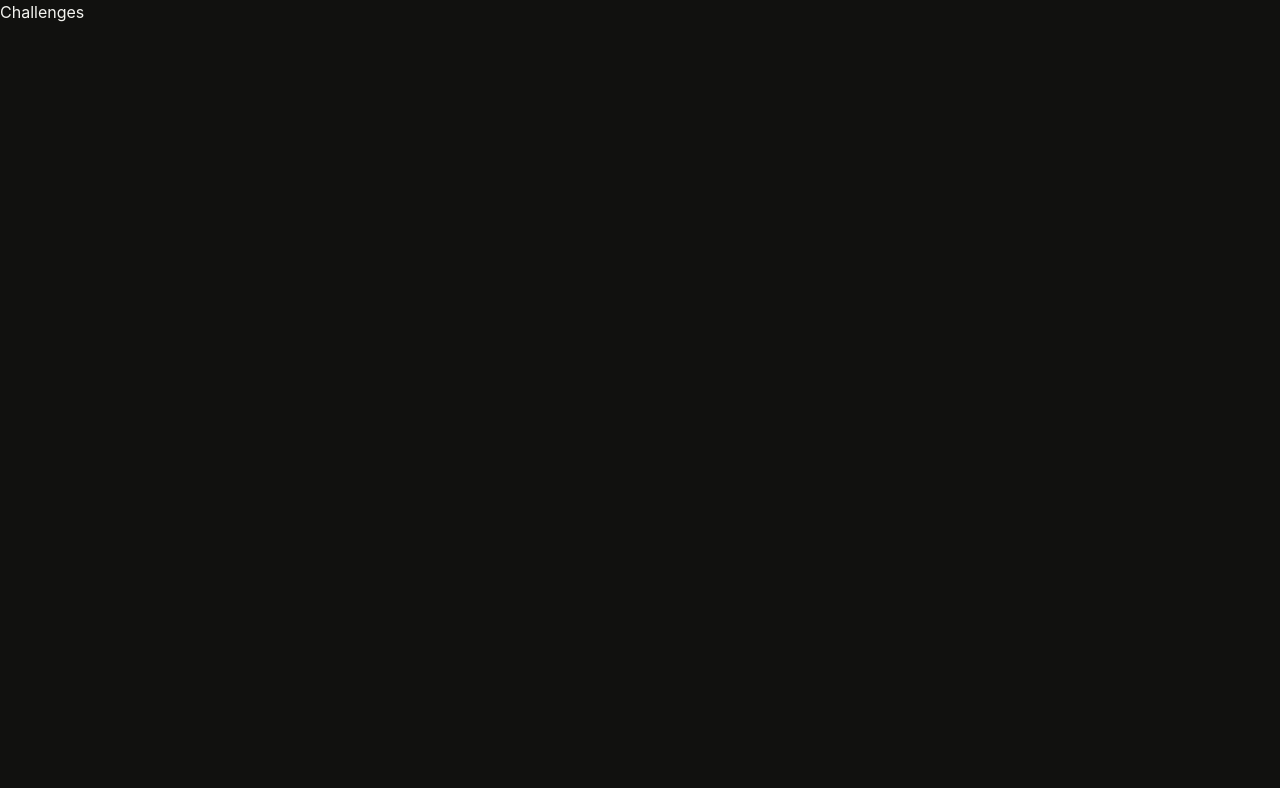
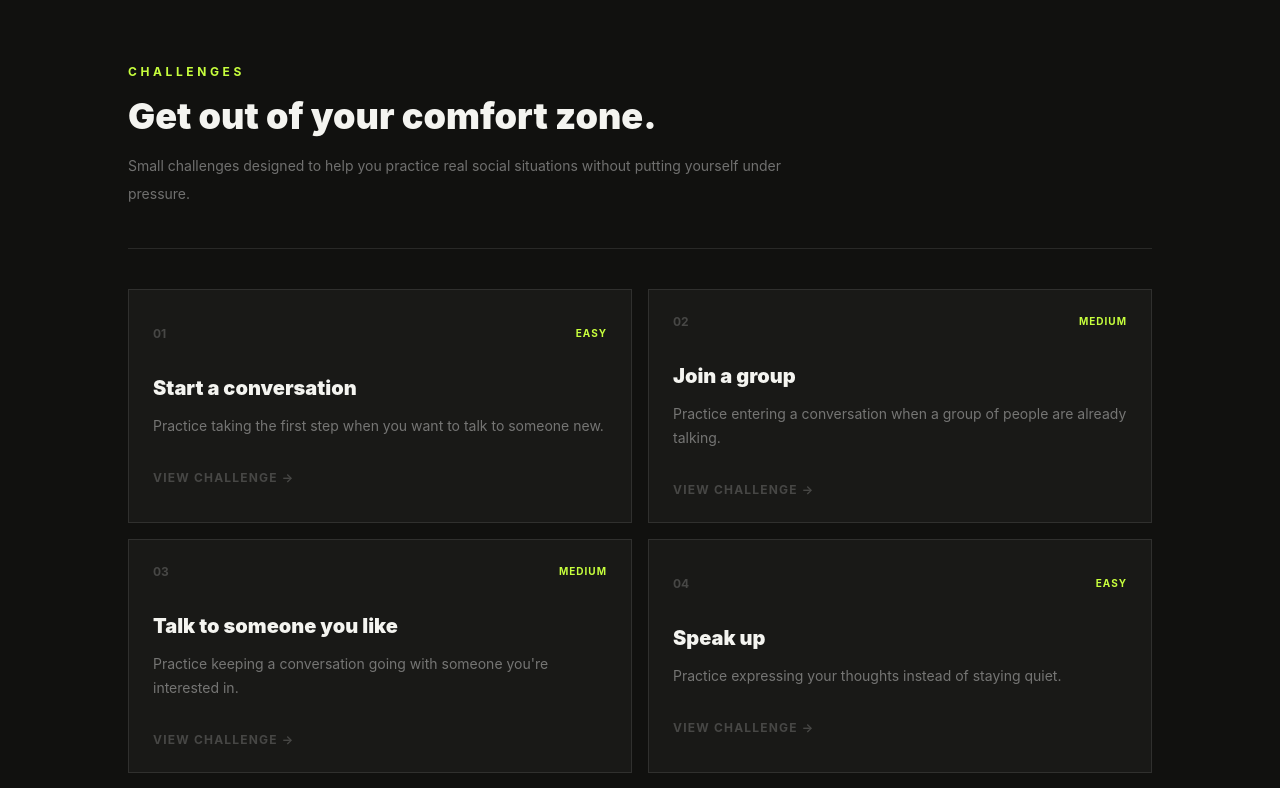
Before and after one commit to athmika2904/Talksy, a React (Vite) app in the folder client/: page /challenges in a window 1280 px wide. Shown: the top 788 px of the page. Built offline with nearby package versions, Linux system fonts and the light colour scheme.

Commit message:
Challenges UI implemented

```diff
--- a/client/src/App.tsx
+++ b/client/src/App.tsx
@@ -5,10 +5,7 @@ import ReplyCoach from "./pages/ReplyCoach";
 import PracticeSetup from "./pages/Practice/PracticeSetup";
 import PracticeChat from "./pages/Practice/PracticeChat";
 import PracticeFeedback from "./pages/Practice/PracticeFeedback";
-
-function Challenges() {
-  return <h1>Challenges</h1>
-}
+import {ChallengeDetails} from "./pages/Challenges/Challenges";
 function App(){
   return(
      <BrowserRouter>
@@ -36,7 +33,7 @@ function App(){
         />
         <Route
           path="/challenges"
-          element={<Challenges />}
+          element={<ChallengeDetails />}
         />
 
       </Routes>
--- /dev/null
+++ b/client/src/pages/Challenges/Challenges.tsx
@@ -0,0 +1,213 @@
+import { useState } from "react"
+
+interface Challenge {
+  id: string
+  title: string
+  description: string
+  difficulty: "Easy" | "Medium" | "Hard"
+  instruction: string
+}
+
+const challenges: Challenge[] = [
+  {
+    id: "start-conversation",
+    title: "Start a conversation",
+    description:
+      "Practice taking the first step when you want to talk to someone new.",
+    difficulty: "Easy",
+    instruction:
+      "Imagine you're sitting next to someone from your class that you've never talked to before. Start the conversation naturally.",
+  },
+  {
+    id: "join-group",
+    title: "Join a group",
+    description:
+      "Practice entering a conversation when a group of people are already talking.",
+    difficulty: "Medium",
+    instruction:
+      "A few classmates are talking about something interesting. Walk over and find a natural way to join the conversation.",
+  },
+  {
+    id: "talk-to-crush",
+    title: "Talk to someone you like",
+    description:
+      "Practice keeping a conversation going with someone you're interested in.",
+    difficulty: "Medium",
+    instruction:
+      "You get a chance to talk to someone you like. Start with something simple and try to keep the conversation going.",
+  },
+  {
+    id: "speak-up",
+    title: "Speak up",
+    description:
+      "Practice expressing your thoughts instead of staying quiet.",
+    difficulty: "Easy",
+    instruction:
+      "You're in a group discussion and you have an opinion about the topic. Share your thoughts with the group.",
+  },
+  {
+    id: "awkward-moment",
+    title: "Handle an awkward moment",
+    description:
+      "Practice staying calm when a conversation suddenly gets awkward.",
+    difficulty: "Hard",
+    instruction:
+      "The conversation suddenly becomes quiet and awkward. Say something that naturally keeps the interaction going.",
+  },
+  {
+    id: "new-environment",
+    title: "Enter a new environment",
+    description:
+      "Practice talking to people when you're somewhere completely unfamiliar.",
+    difficulty: "Hard",
+    instruction:
+      "You're at a college event where you don't know anyone. Approach someone and introduce yourself.",
+  },
+]
+
+export function ChallengeDetails() {
+  const [selectedChallenge, setSelectedChallenge] =
+    useState<Challenge | null>(null)
+
+  function handleStart(challenge: Challenge) {
+    alert(`Challenge started: ${challenge.title}`)
+  }
+
+  if (selectedChallenge) {
+    return (
+      <main className="min-h-screen bg-[#11110f] px-6 py-16 text-[#f4f4f0]">
+        <div className="mx-auto max-w-3xl">
+
+          <button
+            type="button"
+            onClick={() => setSelectedChallenge(null)}
+            className="text-xs font-bold uppercase tracking-widest text-white/30 transition hover:text-white"
+          >
+            ← Back to Challenges
+          </button>
+
+          <div className="mt-12">
+
+            <p className="text-xs font-bold uppercase tracking-[0.3em] text-[#c7ff3d]">
+              CHALLENGE
+            </p>
+
+            <h1 className="mt-4 text-4xl font-black">
+              {selectedChallenge.title}
+            </h1>
+
+            <p className="mt-4 text-white/40">
+              {selectedChallenge.description}
+            </p>
+
+            <div className="mt-8 border border-white/10 bg-[#191917] p-8">
+
+              <p className="text-xs font-bold uppercase tracking-widest text-white/30">
+                Your task
+              </p>
+
+              <p className="mt-4 text-lg leading-8 text-white/80">
+                {selectedChallenge.instruction}
+              </p>
+
+            </div>
+
+            <div className="mt-6 flex items-center justify-between border border-white/10 p-5">
+
+              <span className="text-xs uppercase tracking-widest text-white/30">
+                Difficulty
+              </span>
+
+              <span className="text-sm font-bold text-[#c7ff3d]">
+                {selectedChallenge.difficulty}
+              </span>
+
+            </div>
+
+            <button
+              type="button"
+              onClick={() => handleStart(selectedChallenge)}
+              className="mt-8 w-full bg-[#c7ff3d] px-6 py-4 text-sm font-black text-black transition hover:translate-y-[-2px]"
+            >
+              START CHALLENGE →
+            </button>
+
+          </div>
+
+        </div>
+      </main>
+    )
+  }
+
+  return (
+    <main className="min-h-screen bg-[#11110f] px-6 py-16 text-[#f4f4f0]">
+
+      <div className="mx-auto max-w-5xl">
+
+        <header className="border-b border-white/10 pb-10">
+
+          <p className="text-xs font-bold uppercase tracking-[0.3em] text-[#c7ff3d]">
+            CHALLENGES
+          </p>
+
+          <h1 className="mt-4 text-4xl font-black">
+            Get out of your comfort zone.
+          </h1>
+
+          <p className="mt-4 max-w-2xl text-sm leading-7 text-white/40">
+            Small challenges designed to help you practice real social
+            situations without putting yourself under pressure.
+          </p>
+
+        </header>
+
+        <section className="mt-10">
+
+          <div className="grid gap-4 md:grid-cols-2">
+
+            {challenges.map((challenge, index) => (
+              <button
+                key={challenge.id}
+                type="button"
+                onClick={() => setSelectedChallenge(challenge)}
+                className="group border border-white/10 bg-[#191917] p-6 text-left transition hover:-translate-y-1 hover:border-white/20"
+              >
+
+                <div className="flex items-start justify-between gap-4">
+
+                  <span className="text-xs font-bold text-white/20">
+                    0{index + 1}
+                  </span>
+
+                  <span className="text-[10px] font-bold uppercase tracking-widest text-[#c7ff3d]">
+                    {challenge.difficulty}
+                  </span>
+
+                </div>
+
+                <h2 className="mt-8 text-xl font-black">
+                  {challenge.title}
+                </h2>
+
+                <p className="mt-3 text-sm leading-6 text-white/40">
+                  {challenge.description}
+                </p>
+
+                <div className="mt-8 text-xs font-bold uppercase tracking-widest text-white/20 transition group-hover:text-[#c7ff3d]">
+                  View challenge →
+                </div>
+
+              </button>
+            ))}
+
+          </div>
+
+        </section>
+
+      </div>
+
+    </main>
+  )
+}
+
+export default ChallengeDetails
--- a/client/src/pages/Landing.tsx
+++ b/client/src/pages/Landing.tsx
@@ -182,11 +182,13 @@ function Feature({
   number,
   title,
   description,
+  link,
 }: FeatureProps) {
-
   return (
-    <div className="group border-b border-r border-white/10 p-8 transition hover:bg-white/3">
-
+    <Link
+      to={link}
+      className="group border-b border-r border-white/10 p-8 transition hover:bg-white/3 block"
+    >
       <div className="mb-20 flex items-start justify-between">
 
         <span className="text-xs font-bold text-white/30">
@@ -207,7 +209,7 @@ function Feature({
         {description}
       </p>
 
-    </div>
+    </Link>
   )
 }
 
```
